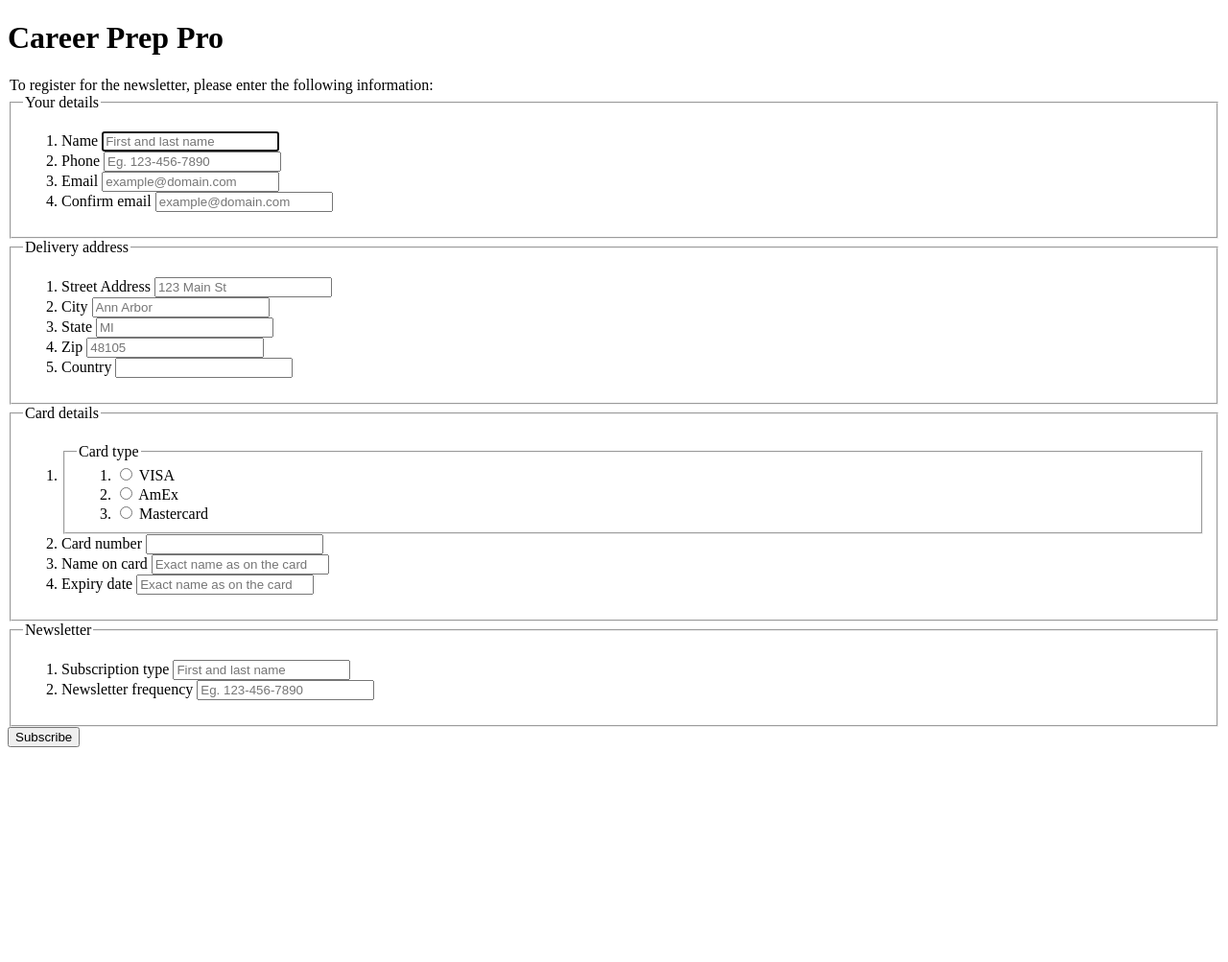
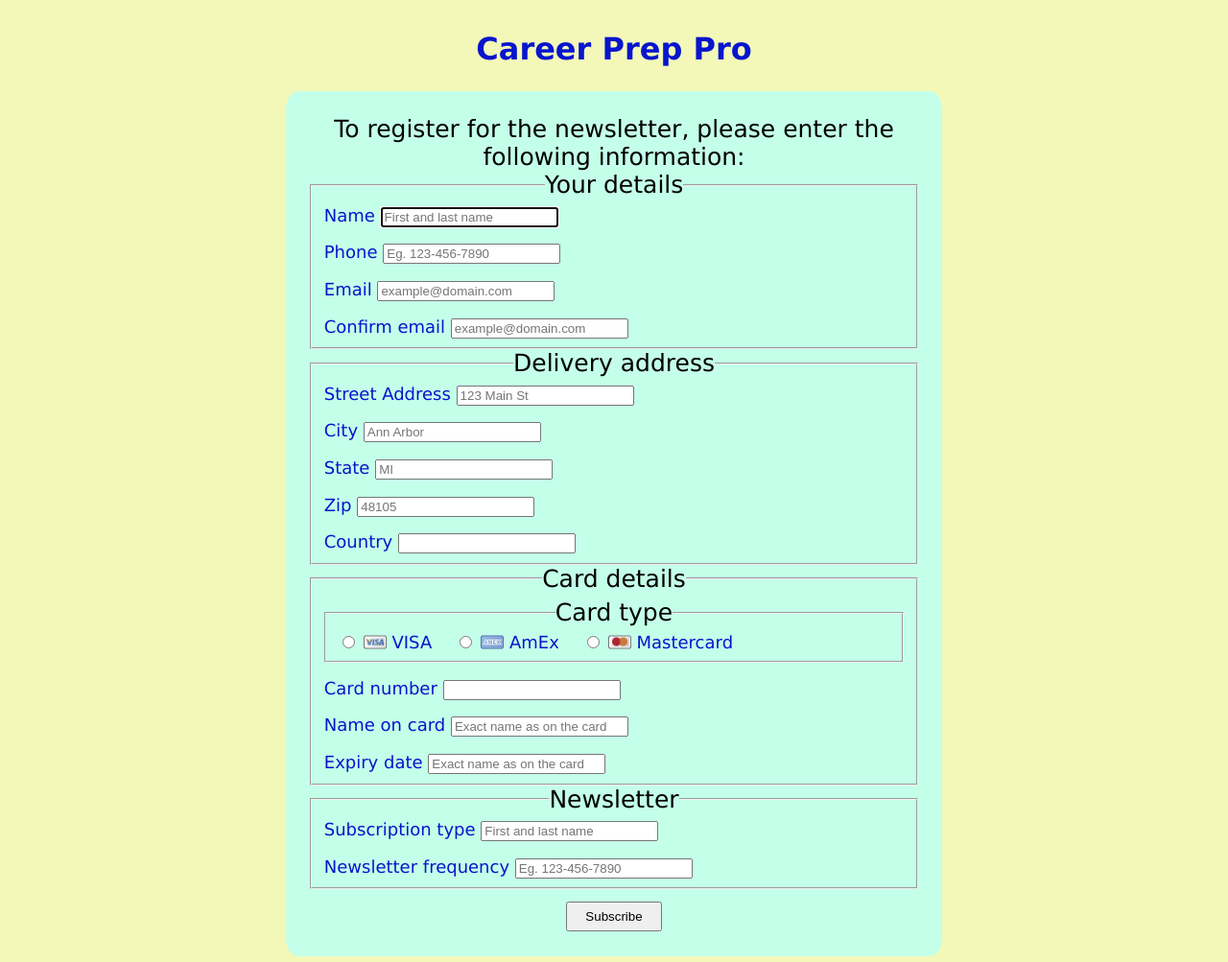
Before and after one commit to Mathia5/539group, a PHP site: page / in a window 1280 px wide. Shown: the whole page at 96% size. Before the commit the page ends 779 px from the top, so only its background shows below. Run offline with PHP 8.4, Linux system fonts and the light colour scheme; some libraries are stand-ins or nearby versions.

Commit message:
Fixing stylesheet location

```diff
--- a/assets/css/formstylesheet_pv.css
+++ b/assets/css/formstylesheet_pv.css
@@ -58,7 +58,7 @@ legend{
     color: black;
 }
 
-button {
+#signup-button {
     margin-left:auto;
     margin-right:auto;
     display: block;
@@ -75,13 +75,13 @@ form fieldset fieldset label {
     width: auto;
 }
 form label[for=visa] {
-	background-image: url("img/visa.gif");
+    background-image: url("../images/visa.gif");
 }
 form label[for=amex] {
-	background-image: url("img/amex.gif");
+    background-image: url("../images/amex.gif");
 }
 form label[for=mastercard] {
-	background-image: url("img/mastercard.gif");
+    background-image: url("../images/mastercard.gif");
 }
 
 /*Separate styling for larger screens*/
--- a/index.html
+++ b/index.html
@@ -4,6 +4,7 @@
 <head>
     <title>Career Prep Pro</title>
     <meta charset="UTF-8">
+    <link rel="stylesheet" href="assets/css/formstylesheet_pv.css">
 </head>
 
 <body>
```
Lines whose indentation alone changed are shown as unchanged.
